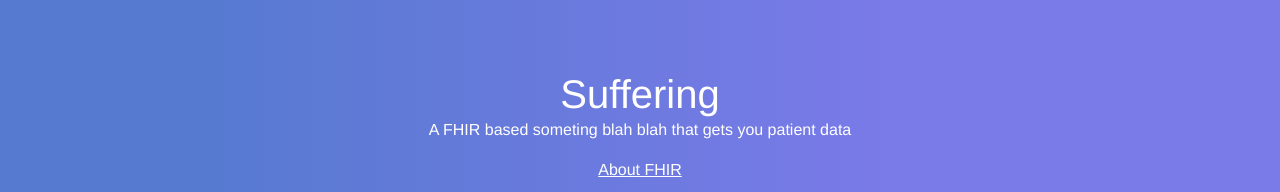
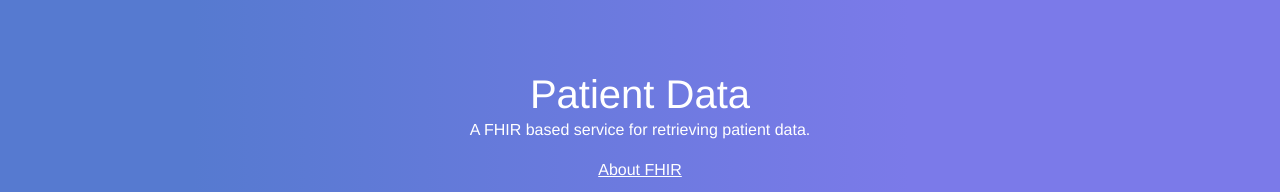
Before and after one commit to csc302-distributed-suffering/parajuniper-project-2, a React (Create React App) app in the folder src/client/: page / in a window 1280 px wide. Shown: the top 192 px of the page. Built offline with nearby package versions, Linux system fonts and the light colour scheme.

Commit message:
Update App.js

```diff
--- a/src/client/src/App.js
+++ b/src/client/src/App.js
@@ -153,9 +153,9 @@
 
               <div className='header'>
                 <div className="header-content">
-                  <h1 className="header-title" >Suffering</h1>
+                  <h1 className="header-title" >Patient Data</h1>
                   <p >
-                    A FHIR based someting blah blah that gets you patient data
+                    A FHIR based service for retrieving patient data.
                   </p>
                   <a className="header-link" href="https://www.hl7.org/fhir/" target="_blank">About FHIR </a>
                   <i class="fas fa-fire-alt"></i>
```
